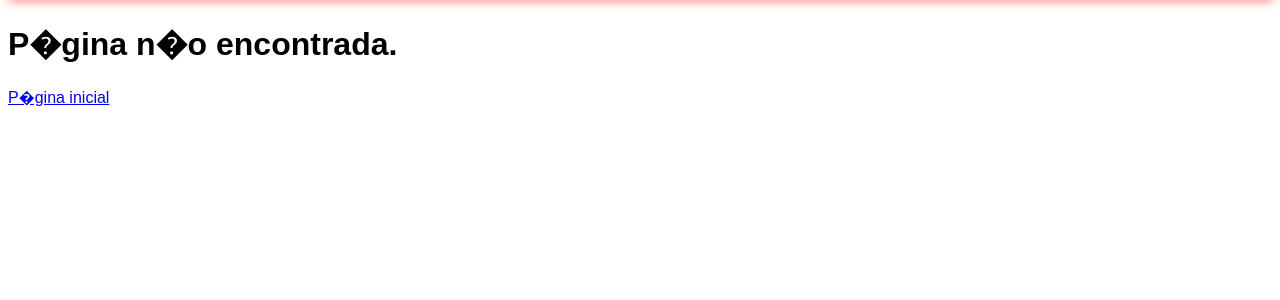
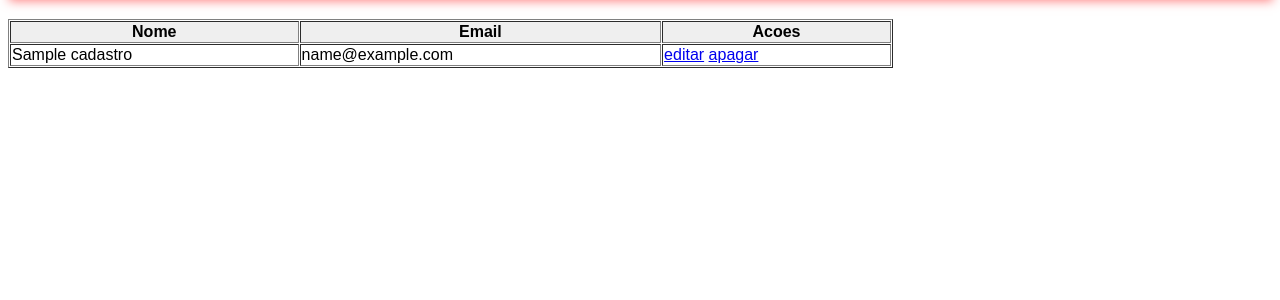
Before and after one commit to leosayoshi/projeto-leo, a PHP site: page /index.php?pagina=edita in a window 1280 px wide. Shown: the part 54-354 px from the top of the page. Run offline with PHP 8.4, Linux system fonts and the light colour scheme; tables that the repository leaves empty or names only in its code hold one stand-in row (values such as "Sample post").

Commit message:
editar/alterar formualrio de cadastro implementado
issue 9

```diff
--- a/index.php
+++ b/index.php
@@ -53,7 +53,7 @@ function validaSenha2 (input){
 				<a href="index.php">Home</a>
 			</li>
 
-			<?php if (taLogado()): ?>
+			<?php if (taLogado() && $_SESSION['tipo']==3): ?>
 			<li>
 				<a href="index.php?pagina=lista" title="Pessoas cadastradas">Pessoas cadastradas</a>
 			</li>
@@ -72,7 +72,7 @@ function validaSenha2 (input){
 				<a href="#" title="Opcoes do usuario" class="submenu"><?php echo $_SESSION['email'] ?></a>
 				<ul>
 					<li>
-						<a href="index.php?pagina=form" title="Editar">Editar</a>
+						<a href="index.php?pagina=edita" title="Editar">Editar</a>
 					</li>
 					<li>
 						<a href="php/logout.php" title="Logar no site">Sair</a>
--- /dev/null
+++ b/php/edita.php
@@ -0,0 +1,45 @@
+<?php
+if (isset($_GET['message'])) {
+    switch ($_GET['message']) {
+        case 1:
+            $message = 'Pessoa deletada com sucesso!';
+            break;
+        case 2:
+            $message = 'Ocorreu um problema ao salvar os dados. Por favor, tente novamente.';
+            break;
+        case 3:
+            $message = 'A pessoa nao pode ser deletada. Tente novamente!';
+            break;
+        case 4:
+            $message = 'Pessoa salva com sucesso!';
+            break;
+    }
+    echo '<p class="message">' . $message . '</p>';
+}
+?>
+
+<table cellspacing="1" border="1">
+    <tr class="title">
+        <th>Nome</th>
+        <th>Email</th>
+	 <th>Acoes</th>
+    </tr>
+    <?php
+    $sql = 'SELECT * FROM cadastro';
+    $result = mysql_query($sql, $dataBase);
+
+    if ($result && mysql_num_rows($result) > 0) {
+        while ($row = mysql_fetch_assoc($result)) {
+            echo '<tr>';
+            echo '<td>' . $row['nome'] . '</td>';
+            echo '<td>' . $row['email'] . '</td>';
+            echo '<td>'
+            . '<a href="index.php?pagina=form&idcadastro=' . $row['idcadastro'] . '">editar</a>'
+            . '  <a href="php/delete.php?idcadastro=' . $row['idcadastro'] . '">apagar</a>'
+            . '</td>';
+            echo '</tr>';
+        }
+    } else
+        echo '<tr><td cols="4">Nao ha pessoas cadastradas.</td></tr>';
+    ?>
+</table>
```
Also changed, not shown: php/form.php (+12 -7 lines).
